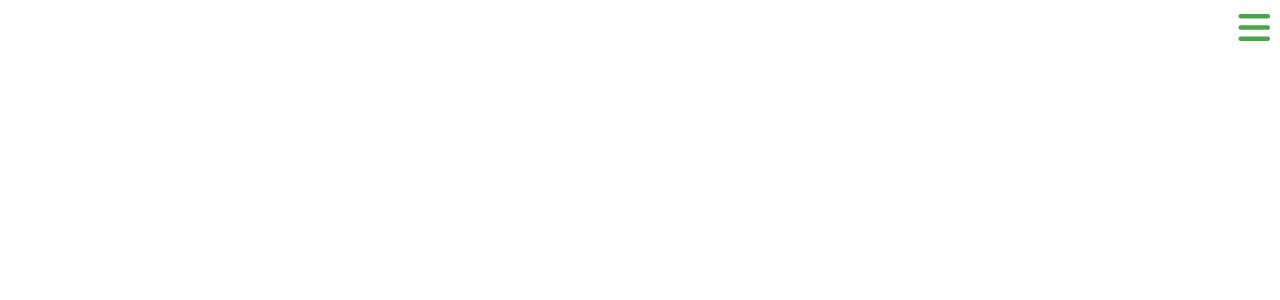
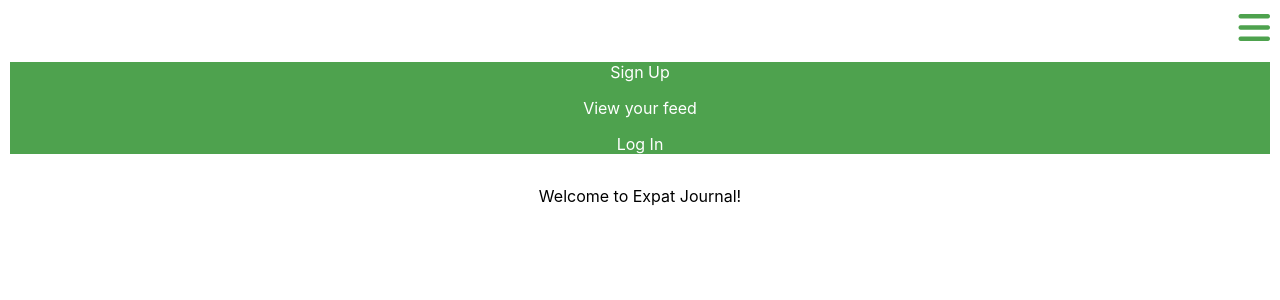
Before and after one commit to ExpatJournal/Front-End, a React (Create React App) app in the folder expat-journal/: page / in a window 1280 px wide. Both pictures are taken after a click on the icon 640 px from the left and 28 px from the top of the page. Shown: the top 300 px of the page. Built offline with nearby package versions, Linux system fonts and the light colour scheme; no server answers.

Commit message:
Sign up and log in working. CRUD operations wired.

```diff
--- a/expat-journal/src/components/Feed.js
+++ b/expat-journal/src/components/Feed.js
@@ -6,7 +6,7 @@ const Feed = () => {
 
 
   const { DummyData } = useContext(PostsContext)
-  console.log('DummyData', DummyData);
+  // console.log('DummyData', DummyData);
 
   return(
   <div className="feed-wrapper">
--- a/expat-journal/src/components/FeedCard.js
+++ b/expat-journal/src/components/FeedCard.js
@@ -10,7 +10,7 @@ const FeedCard = ({ user, content, location, img }) => {
         <img src={img}/>
       </div>
       <h4>{user}</h4>
-      <h5>{location} <i class="far fa-compass"></i></h5>
+      <h5>{location} <i className="far fa-compass"></i></h5>
       <p>{content}</p>
     </div>
 
--- a/expat-journal/src/components/HamburgerNav.js
+++ b/expat-journal/src/components/HamburgerNav.js
@@ -4,7 +4,7 @@ import { Link } from "react-router-dom";
 
 const Nav = (props) => {
 
-  const [menu, setMenu] = useState(false)
+  const [menu, setMenu] = useState(true)
   const handleClick = () => {
     setMenu(!menu);
     console.log('clicked');
@@ -16,15 +16,15 @@ const Nav = (props) => {
       <div className="menu-wrapper">
 
         <div className ={menu ? "menu toggled" : "menu"}>
-          <p><Link to="/signup"
+          <p onClick={handleClick}><Link to="/signup"
           style={{ textDecoration: 'none', color: 'white'  }}>
           Sign Up
           </Link></p>
-          <p><Link to="/feed"
+          <p onClick={handleClick}><Link to="/feed"
           style={{ textDecoration: 'none', color: 'white'  }}>
           View your feed
           </Link></p>
-          <p><Link to="/login"
+          <p onClick={handleClick}><Link to="/login"
           style={{ textDecoration: 'none', color: 'white'  }}>
           Log In
           </Link>
--- a/expat-journal/src/components/LogIn.js
+++ b/expat-journal/src/components/LogIn.js
@@ -41,18 +41,17 @@ export default withFormik({
     password: Yup.string().required('Please enter your password'),
   }),
   handleSubmit(values, formikBag) {
-    // formikBag gives access to .push allowing a redirect after a user signs up
+    // formikBag gives access to .push allowing a redirect after a user logs in
   console.log('values', values);
-  formikBag.props.history.push("/feed")
-  // const url = "";
-  // axiosWithAuth()
-  //   .post(url)
-  //   .then(response => {
-  //     console.log("res", response);
-  //     // formikBag.props.history.push("/feed");
-  //   })
-  //   .catch(e => {
-  //     console.log(e.response.data);
-  //   });
+  const url = "https://expatjournal.herokuapp.com/auth/users/login";
+  axiosWithAuth()
+    .post(url, values)
+    .then(response => {
+      console.log("res", response);
+      formikBag.props.history.push("/feed");
+    })
+    .catch(e => {
+      console.log(e.response.data);
+    });
 }
 })(LogIn)
--- a/expat-journal/src/components/SignUp.js
+++ b/expat-journal/src/components/SignUp.js
@@ -104,7 +104,7 @@ export default withFormik({
       })
       .then(response => {
         console.log("res", response);
-        // formikBag.props.history.push("/friends");
+        formikBag.props.history.push("/login");
       })
       .catch(e => {
         console.log(e.response.data);
--- a/expat-journal/src/components/Welcome.js
+++ b/expat-journal/src/components/Welcome.js
@@ -4,9 +4,7 @@ import { Link } from "react-router-dom";
 const Welcome = (props) => {
 return(
   <div className="welcome-wrapper">
-    <div className="nav-wrapper">
-
-    </div>
+      <p>Welcome to Expat Journal!</p>
   </div>
   )
 }
```
Also changed, not shown: expat-journal/src/App.js (+1 -7 lines), 2 other files (tests, documents, lock files or other folders).
